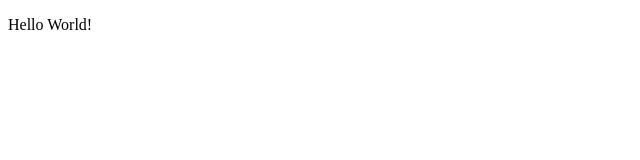
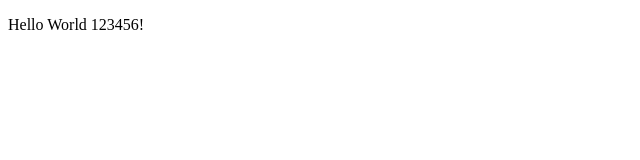
Before and after one commit to MaraEfimova/project_petr_cource, a plain HTML site: page index.html in a window 1280 px wide. Shown: the full height of the page, 0-640 px from the left. Drawn offline with Linux system fonts and the light colour scheme.

Commit message:
second commit

```diff
--- a/index.html
+++ b/index.html
@@ -7,7 +7,8 @@
     <title>Document</title>
 </head>
 <body>
-    <p>Hello World!</p>
+    <p>Hello World 123456!</p>
+
     <script src="js/script.js"></script>
 </body>
 </html>
```
